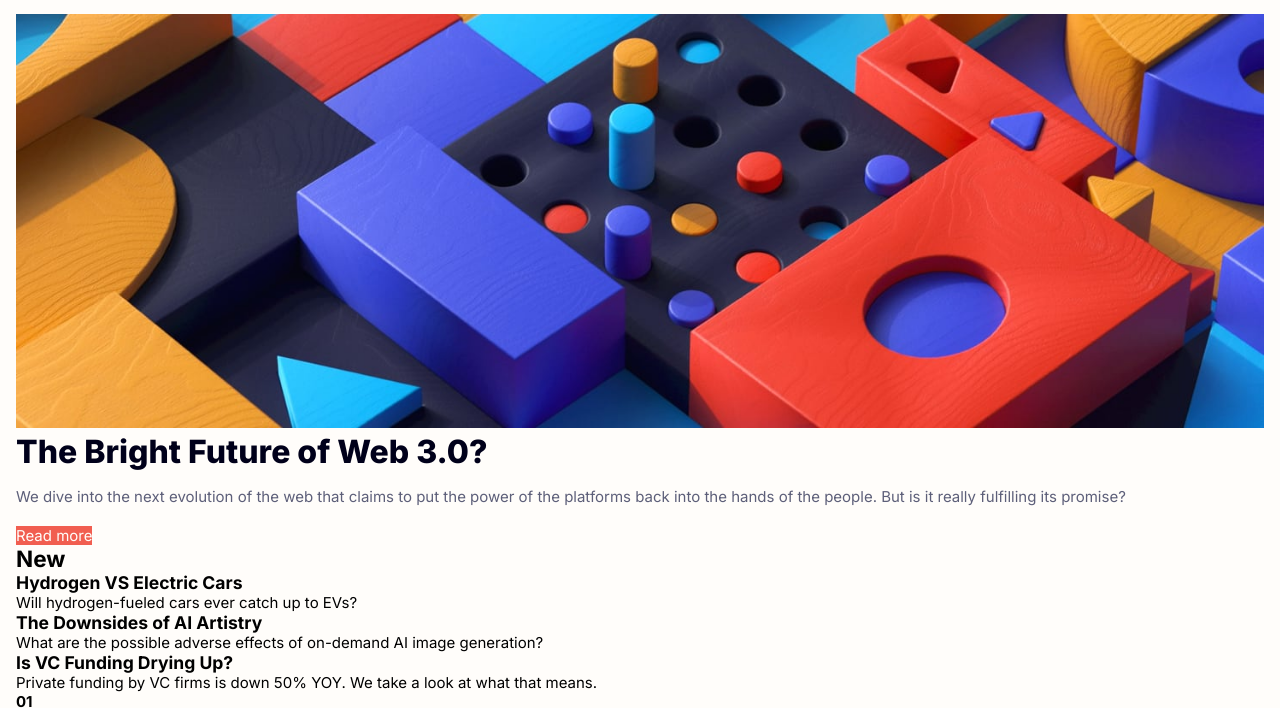
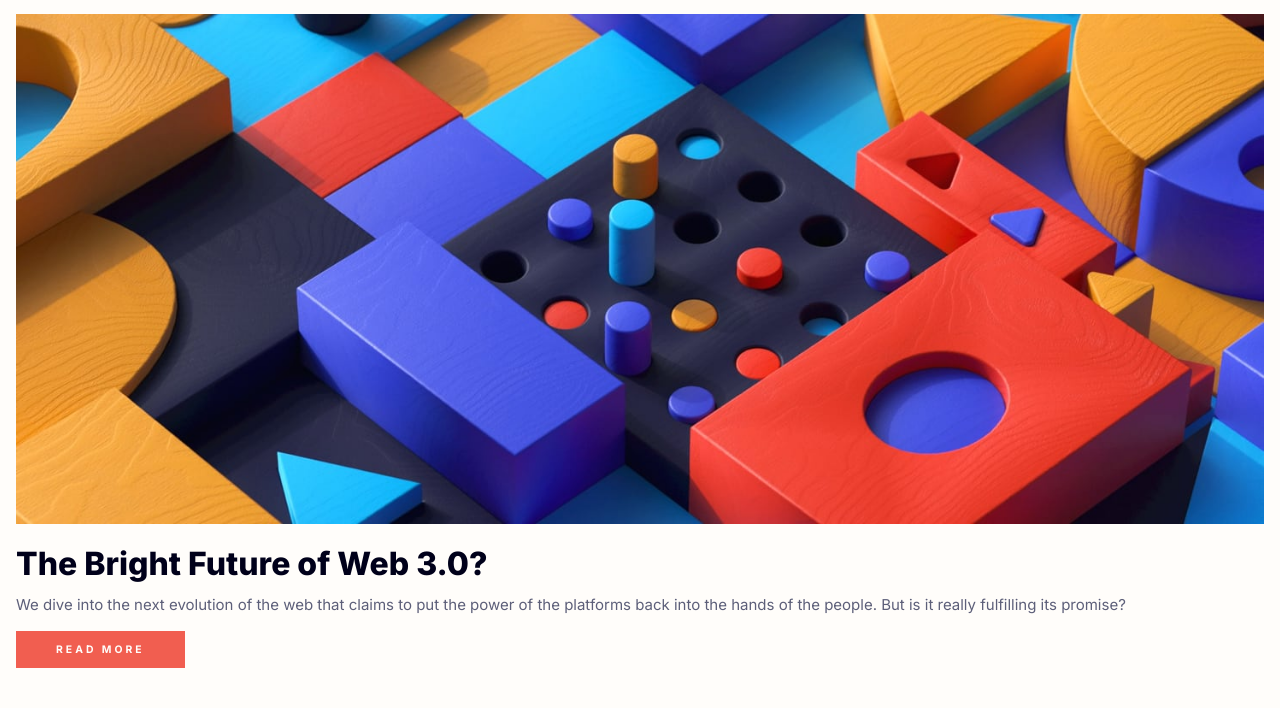
Before and after one commit to zp021/Frontend-mentor-newa-homepage, a plain HTML site: page index.html in a window 1280 px wide. Shown: the part 85-793 px from the top of the page. Drawn offline with Linux system fonts and the light colour scheme.

Commit message:
new section completed

```diff
--- a/index.css
+++ b/index.css
@@ -133,6 +133,7 @@ nav {
     margin: 0 auto 2rem;
     text-align: center;
     padding: 1rem 1rem;
+    border: 3px solid var(--clr-soft-red);
     background-color: var(--clr-very-dark-blue);
 
     color: var(--clr-off-white);
@@ -167,23 +168,69 @@ nav {
     color: var(--clr-soft-red);
 }
 
+.featured-section {
+    margin-top: 6rem;
+    margin-bottom: 4rem;
+}
+
+.featured-section img {
+    object-fit: contain;
+    margin-bottom: 1rem;
+}
 
 .featured-section h1 {
     font-size: 2rem;
     font-weight: 800;
     color: var(--clr-very-dark-blue);
     margin-right: 6rem;
-    margin-bottom: 1rem;
+    margin-bottom: 0.75rem;
 }
 
 .featured-section p {
     color: var(--clr-dark-gray-blue);
-    margin-bottom: 1.25rem;
+    margin-bottom: 1.5rem;
 }
 
 .featured-section .btn-read-more {
     color: var(--clr-off-white);
+    font-size: 0.65rem;
+    font-weight: 700;
+    letter-spacing: 3px;
+    padding: 0.75rem 2.5rem;
+    text-transform: uppercase;
     background-color: var(--clr-soft-red);
+}
+
+.new-section {
+    width: 21.563rem;
+    height: 100%;
+    padding: 1.25rem 1rem;
+    color: var(--clr-off-white);
+    background-color: var(--clr-very-dark-blue);
+}
+
+.new-section article {
+    margin-top: 2rem;
+}
+
+.new-section .new-1, .new-2 {
+    border-bottom: 1px solid var(--clr-grayish-blue);
+}
+
+.new-section h2 {
+    font-size: 2rem;
+    color: var(--clr-soft-orange);
+    margin-bottom: 1.5rem;
+}
+
+.new-section h3 {
+    margin-bottom: 0.5rem;
+}
+
+.new-section p {
+    color: var(--clr-grayish-blue);
+    margin-right: 1rem;
+    margin-bottom: 2rem;
 }
 
 @media (min-width: 768px) {
--- a/index.html
+++ b/index.html
@@ -60,7 +60,7 @@
         <a href="#" class="btn-read-more">Read more</a>
       </article>
 
-      <div class="new">
+      <div class="new-section">
         <h2>New </h2>
         <article class="new-1">
           <h3>Hydrogen VS Electric Cars</h3>
```
